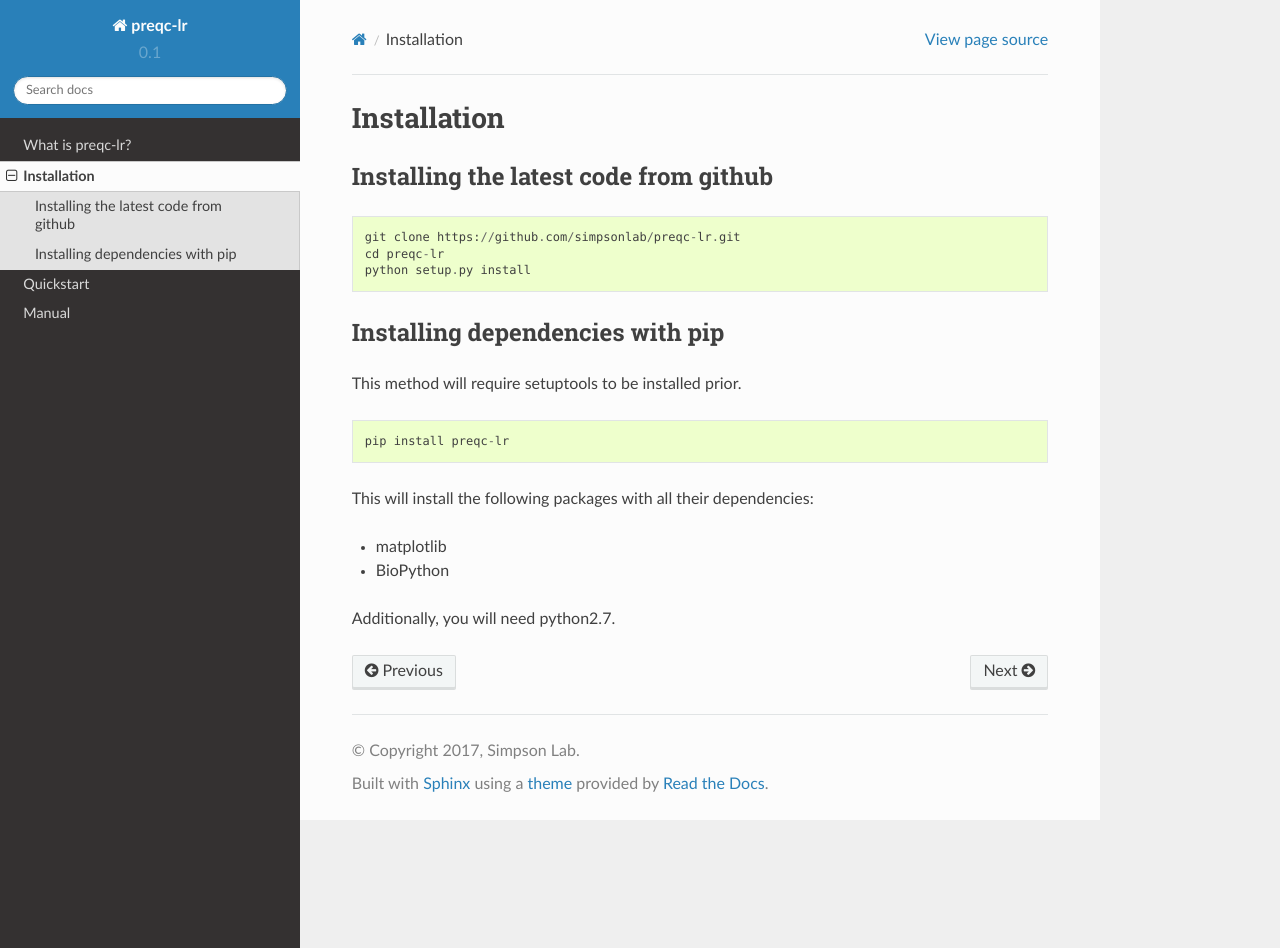
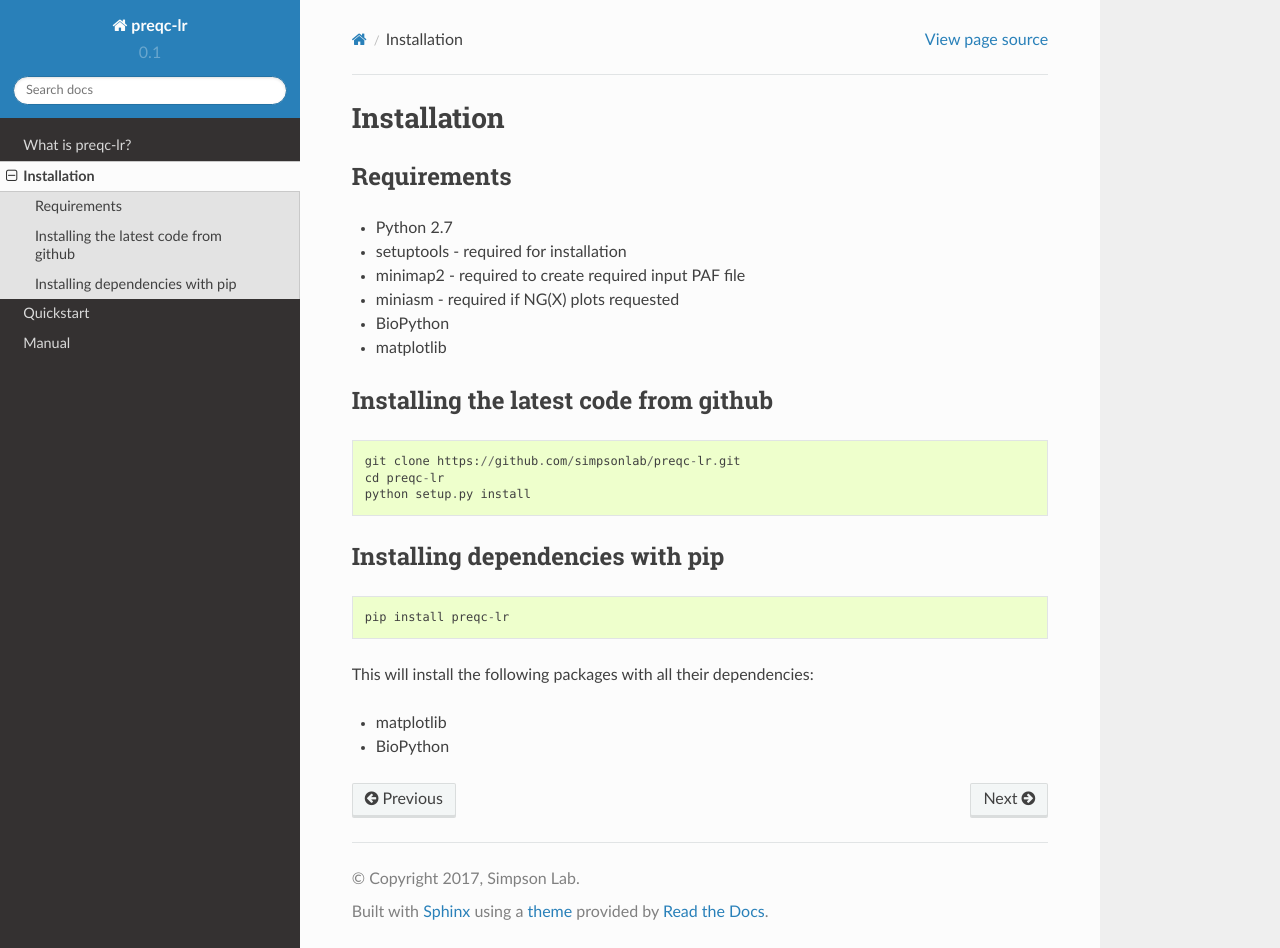
Before and after one commit to simpsonlab/preqclr, a Sphinx documentation site: the page built from docs/source/installation.rst, in a window 1280 px wide and 948 px high. Built offline with Sphinx 7.4.7 and the Read the Docs theme 2.0.0, drawn with Linux system fonts in a browser that asks for light colours.

Commit message:
update installation and quickstart with example dataset link

```diff
--- a/docs/source/installation.rst
+++ b/docs/source/installation.rst
@@ -2,6 +2,16 @@
 
 Installation
 ================
+
+Requirements
+-------------
+
+* Python 2.7
+* setuptools - required for installation
+* minimap2 - required to create required input PAF file
+* miniasm - required if NG(X) plots requested
+* BioPython
+* matplotlib
 
 Installing the latest code from github
 ----------------------------------------
@@ -13,8 +23,6 @@ Installing the latest code from github
 
 Installing dependencies with pip
 ------------------------------------
-
-This method will require setuptools to be installed prior.
 ::
 
     pip install preqc-lr
@@ -23,5 +31,3 @@ This will install the following packages with all their dependencies:
 
 * matplotlib
 * BioPython
-
-Additionally, you will need python2.7.
--- a/docs/source/quickstart.rst
+++ b/docs/source/quickstart.rst
@@ -18,8 +18,8 @@ Download example dataset
 
 You can download the example dataset we will use here: ::
 
-    wget http://s3.climb.ac.uk/nanopolish_tutorial/example_data.tar.gz
-    tar -xf example_data.tar.gz
+    wget http://s3.climb.ac.uk/nanopolish_tutorial/preqclr_example_data.tar.gz
+    tar -xf preqclr_example_data.tar.gz
     cd example_data/
 
 **Details:**
```
